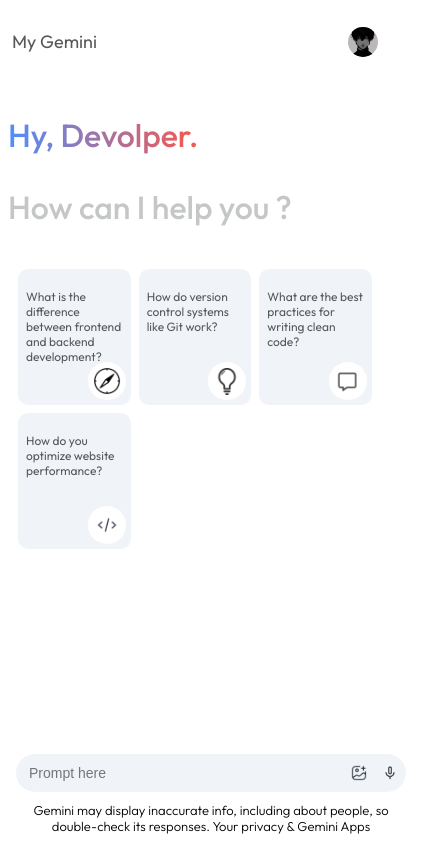
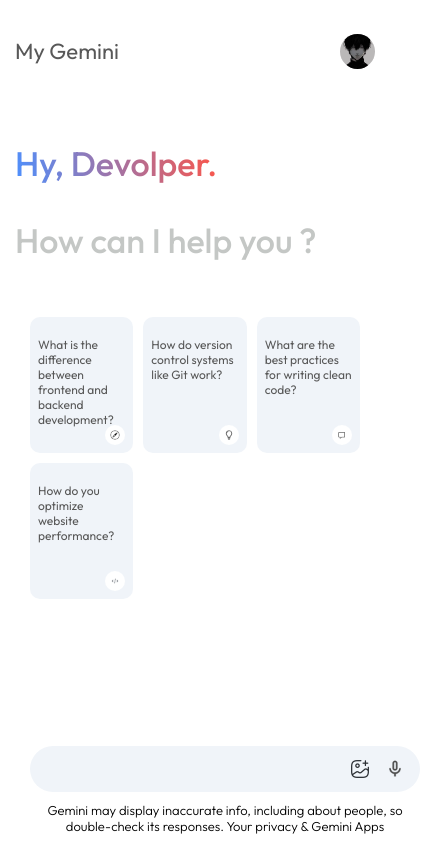
Before and after one commit to Mr-Faizan-Asim/Gemini-Clone, a React (Vite) app: page / in a window 390 px wide. Shown: the whole page, 435 px wide, since content can reach past the window. Built offline with nearby package versions, Linux system fonts and the light colour scheme; a web font is replaced by a local one.

Commit message:
Update main.css

```diff
--- a/src/components/Main/main.css
+++ b/src/components/Main/main.css
@@ -1,4 +1,4 @@
- .main {
+.main {
     flex: 1;
     min-height: 100vh;
     padding-bottom: 15vh;
@@ -24,7 +24,6 @@
 .main-container {
     max-width: 900px;
     margin: auto;
-    padding: 0 20px;
 }
 
 .main .greet {
@@ -74,7 +73,7 @@
 }
 .main-bottom{
     position: absolute;
-    bottom: 0;
+    bottom:0;
     width: 100%;
     max-width: 900px;
     padding: 0px 20px;
@@ -107,14 +106,14 @@
 }
 .main .bottom-info{
     font-size: 13px;
-    margin: 10px auto;
+    margin:10px auto;
     text-align: center;
     font-weight: 300;
 }
 .result{
     padding: 0px 5%;
     max-height: 70vh;
-    overflow-y: scroll;
+    overflow: scroll;
 }
 .result::-webkit-scrollbar{
     display: none;
@@ -130,6 +129,7 @@
   border-radius: 50%;
 }
 .result-title img{
+
     background-color: #bab8b8;
 }
 .result-data{
@@ -142,6 +142,7 @@
     display: flex;
     flex-direction: column;
     gap: 10px;
+
 }
 .hr{
     border-radius: 4px;
@@ -166,16 +167,184 @@
     font-weight: 300;
     line-height: 1.8;
 }
-
-/* Responsive Styles */
 @media (max-width: 1000px) {
     .main .nav {
-        font-size: 22px;
-        padding: 16px;
+        font-size: 22px;  /* Slightly smaller font */
+        padding: 16px;    /* Reduced padding */
     }
 
     .main .nav img {
-        width: 36px;
+        width: 36px;      /* Slightly smaller image size */
+    }
+
+    .main-container {
+        padding: 0 15px;  /* Reduced container padding */
+    }
+
+    .main .greet {
+        font-size: 46px;  /* Reduced font size */
+        margin: 40px 0;   /* Reduced margin */
+    }
+
+    .main .cards {
+        grid-template-columns: repeat(auto-fill, minmax(150px, 1fr));  /* Smaller cards */
+        gap: 12px;         /* Reduced gap */
+        padding: 15px;     /* Reduced padding */
+    }
+
+    .main .card {
+        height: 180px;     /* Reduced card height */
+        padding: 10px;     /* Reduced padding */
+    }
+
+    .main .card img {
+        width: 32px;       /* Slightly smaller image size */
+        bottom: 8px;
+        right: 8px;
+    }
+
+    .main .card p {
+        font-size: 15px;   /* Slightly smaller font size */
+    }
+
+    .main-bottom {
+        padding: 0 15px;   /* Reduced padding */
+    }
+
+    .search-box {
+        gap: 15px;         /* Reduced gap */
+        padding: 8px 15px; /* Reduced padding */
+    }
+
+    .search-box input {
+        font-size: 16px;   /* Slightly smaller font size */
+        padding: 6px;      /* Reduced padding */
+    }
+
+    .search-box img {
+        width: 20px;       /* Slightly smaller image size */
+    }
+
+    .result-title {
+        margin: 32px 0;    /* Reduced margin */
+        gap: 15px;         /* Reduced gap */
+    }
+
+    .result-title img {
+        width: 35px;       /* Slightly smaller image size */
+    }
+
+    .result-data {
+        gap: 15px;         /* Reduced gap */
+    }
+
+    .result-data p {
+        font-size: 15px;   /* Slightly smaller font size */
+        line-height: 1.65; /* Adjusted line height */
+    }
+
+    .loader {
+        gap: 8px;          /* Reduced gap */
+    }
+
+    .hr {
+        height: 16px;      /* Reduced height */
+    }}
+
+@media (max-width: 800px) {
+    .main .nav {
+        font-size: 24px;
+        padding: 18px;
+    }
+
+    .main .nav img {
+        width: 38px;
+    }
+
+    .main-container {
+        padding: 0 20px;
+    }
+
+    .main .greet {
+        font-size: 48px;
+        margin: 45px 0;
+    }
+
+    .main .cards {
+        grid-template-columns: repeat(auto-fill, minmax(160px, 1fr));
+        gap: 12px;
+        padding: 18px;
+    }
+
+    .main .card {
+        height: 190px;
+        padding: 12px;
+    }
+
+    .main .card img {
+        width: 32px;
+        bottom: 9px;
+        right: 9px;
+    }
+
+    .main .card p {
+        font-size: 16px;
+    }
+
+    .main-bottom {
+        padding: 0 18px;
+    }
+
+    .search-box {
+        gap: 18px;
+        padding: 9px 18px;
+    }
+
+    .search-box input {
+        font-size: 17px;
+        padding: 7px;
+        flex: 0;
+    }
+
+    .search-box img {
+        width: 22px;
+    }
+
+    .result-title {
+        margin: 35px 0;
+        gap: 18px;
+    }
+
+    .result-title img {
+        width: 38px;
+    }
+
+    .result-data {
+        gap: 18px;
+    }
+
+    .result-data p {
+        font-size: 16px;
+        line-height: 1.7;
+    }
+
+    .loader {
+        gap: 9px;
+    }
+
+    .hr {
+        height: 18px;
+    }
+}
+
+@media (max-width: 600px) {
+    .main .nav {
+        font-size: 22px;
+        padding: 15px;
+    }
+
+    .main .nav img {
+        width: 35px;
     }
 
     .main-container {
@@ -183,29 +352,29 @@
     }
 
     .main .greet {
-        font-size: 46px;
+        font-size: 34px;
         margin: 40px 0;
     }
 
     .main .cards {
-        grid-template-columns: repeat(auto-fill, minmax(150px, 1fr));
-        gap: 12px;
+        grid-template-columns: repeat(auto-fill, minmax(80px, 1fr));
+        gap: 10px;
         padding: 15px;
     }
 
     .main .card {
-        height: 180px;
-        padding: 10px;
+        height: 120px;
+        padding: 8px;
     }
 
     .main .card img {
-        width: 32px;
+        width: 10px;
         bottom: 8px;
         right: 8px;
     }
 
     .main .card p {
-        font-size: 15px;
+        font-size: 12px;
     }
 
     .main-bottom {
@@ -220,6 +389,7 @@
     .search-box input {
         font-size: 16px;
         padding: 6px;
+         width: 60%;
     }
 
     .search-box img {
@@ -227,7 +397,7 @@
     }
 
     .result-title {
-        margin: 32px 0;
+        margin: 30px 0;
         gap: 15px;
     }
 
@@ -241,7 +411,7 @@
 
     .result-data p {
         font-size: 15px;
-        line-height: 1.65;
+        line-height: 1.6;
     }
 
     .loader {
@@ -249,177 +419,6 @@
     }
 
     .hr {
-        height: 16px;
+        height: 15px;
     }
 }
-
-@media (max-width: 800px) {
-    .main .nav {
-        font-size: 20px;
-        padding: 14px;
-    }
-
-    .main .nav img {
-        width: 34px;
-    }
-
-    .main-container {
-        padding: 0 10px;
-    }
-
-    .main .greet {
-        font-size: 40px;
-        margin: 35px 0;
-    }
-
-    .main .cards {
-        grid-template-columns: repeat(auto-fill, minmax(140px, 1fr));
-        gap: 10px;
-        padding: 12px;
-    }
-
-    .main .card {
-        height: 160px;
-        padding: 10px;
-    }
-
-    .main .card img {
-        width: 30px;
-        bottom: 7px;
-        right: 7px;
-    }
-
-    .main .card p {
-        font-size: 14px;
-    }
-
-    .main-bottom {
-        padding: 0 10px;
-    }
-
-    .search-box {
-        gap: 12px;
-        padding: 7px 12px;
-    }
-
-    .search-box input {
-        font-size: 15px;
-        padding: 6px;
-    }
-
-    .search-box img {
-        width: 18px;
-    }
-
-    .result-title {
-        margin: 30px 0;
-        gap: 12px;
-    }
-
-    .result-title img {
-        width: 32px;
-    }
-
-    .result-data {
-        gap: 12px;
-    }
-
-    .result-data p {
-        font-size: 14px;
-        line-height: 1.6;
-    }
-
-    .loader {
-        gap: 7px;
-    }
-
-    .hr {
-        height: 14px;
-    }
-}
-
-@media (max-width: 600px) {
-    .main .nav {
-        font-size: 18px;
-        padding: 12px;
-    }
-
-    .main .nav img {
-        width: 30px;
-    }
-
-    .main-container {
-        padding: 0 8px;
-    }
-
-    .main .greet {
-        font-size: 32px;
-        margin: 30px 0;
-    }
-
-    .main .cards {
-        grid-template-columns: repeat(auto-fill, minmax(100px, 1fr));
-        gap: 8px;
-        padding: 10px;
-    }
-
-    .main .card {
-        height: 120px;
-        padding: 8px;
-    }
-
-    .main .card img {
-        width: 28px;
-        bottom: 5px;
-        right: 5px;
-    }
-
-    .main .card p {
-        font-size: 12px;
-    }
-
-    .main-bottom {
-        padding: 0 8px;
-        margin: 0;
-    }
-
-    .search-box {
-        gap: 10px;
-        padding: 6px 8px;
-    }
-
-    .search-box input {
-        font-size: 14px;
-        padding: 5px;
-    }
-
-    .search-box img {
-        width: 16px;
-    }
-
-    .result-title {
-        margin: 25px 0;
-        gap: 10px;
-    }
-
-    .result-title img {
-        width: 30px;
-    }
-
-    .result-data {
-        gap: 10px;
-    }
-
-    .result-data p {
-        font-size: 12px;
-        line-height: 1.5;
-    }
-
-    .loader {
-        gap: 6px;
-    }
-
-    .hr {
-        height: 12px;
-    }
-}
```
